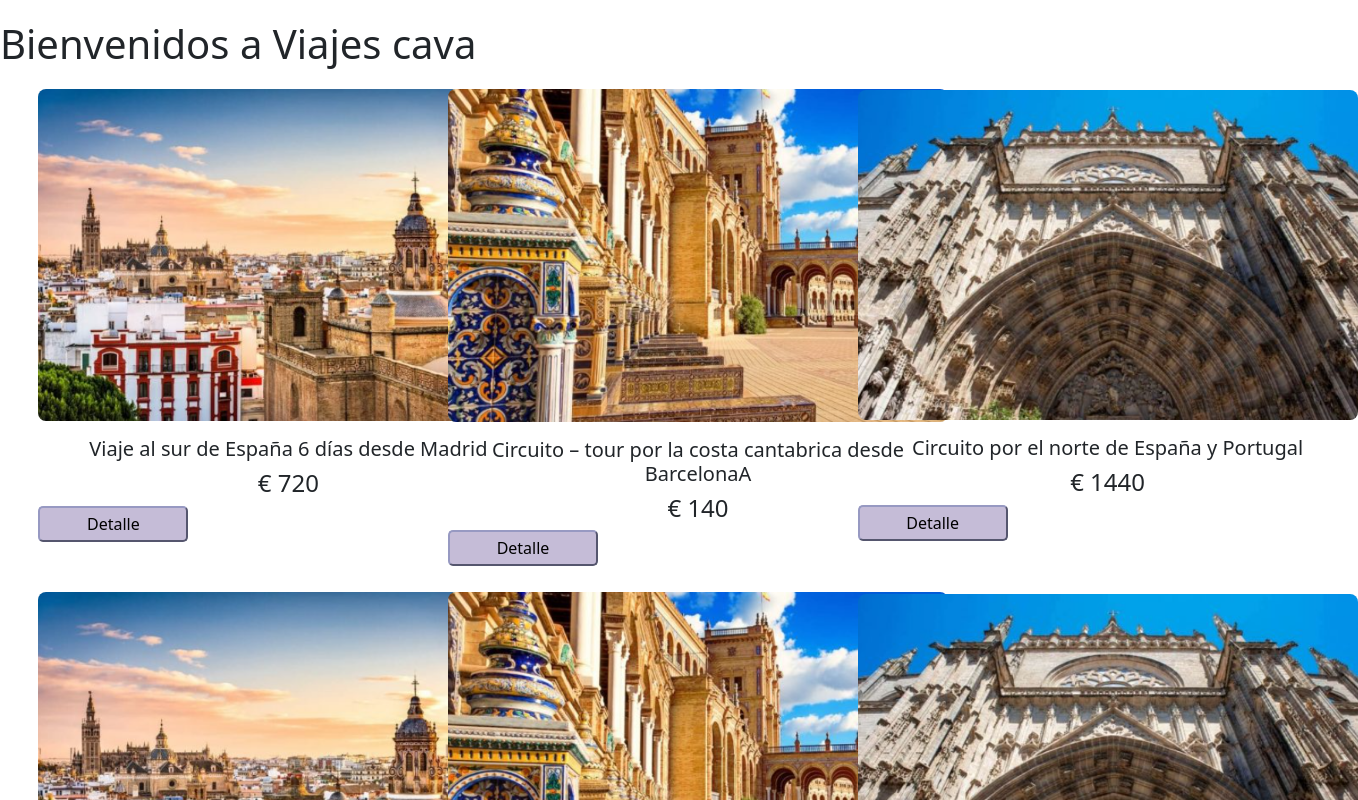
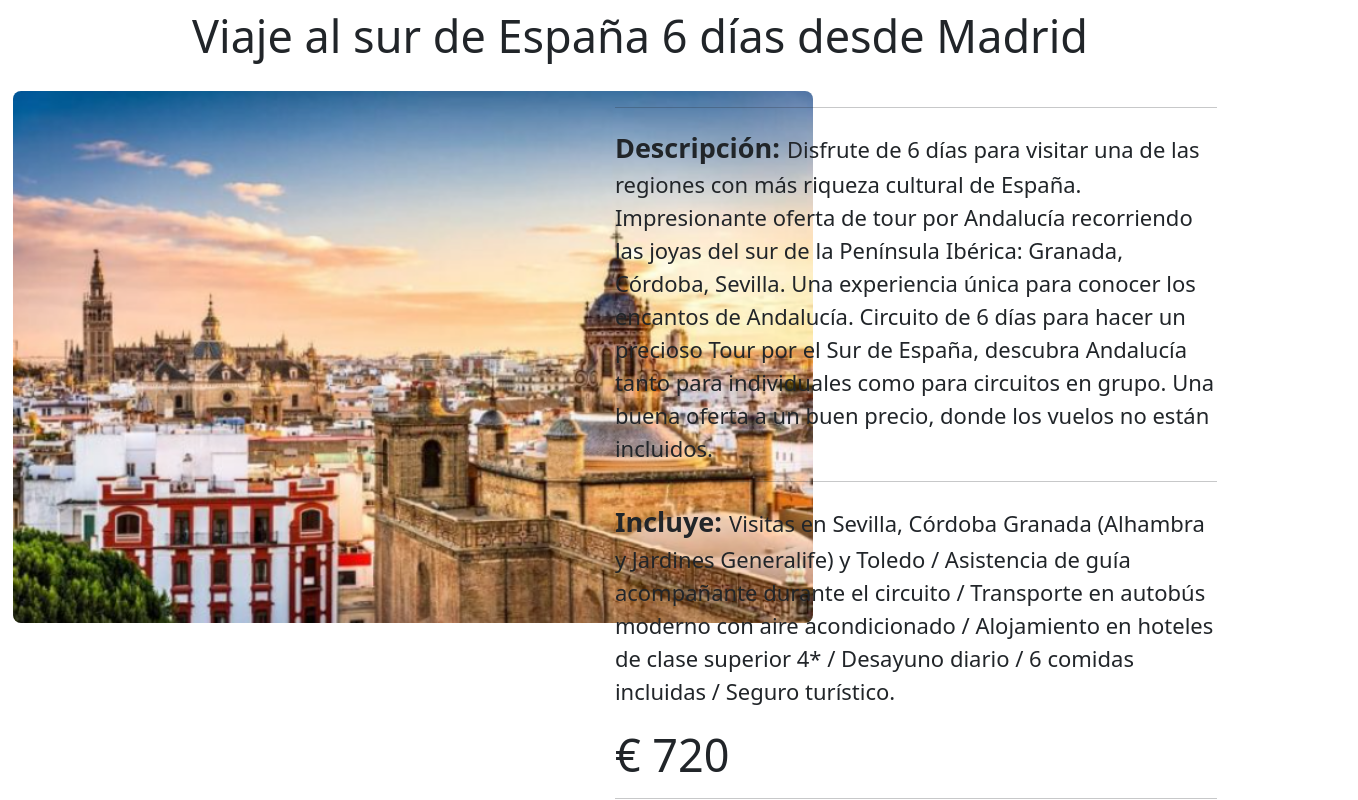
Before and after one commit to Ncavallaro/coderReactJS, a React (Create React App) app: page /item/1 in a window 1280 px wide. Shown: the part 180-980 px from the top of the page, 1358 px wide, since content can reach past the window. Built offline with nearby package versions, Linux system fonts and the light colour scheme.

Commit message:
Se crean nuevos componentes para el detalle de un producto/viaje

```diff
--- a/src/App.js
+++ b/src/App.js
@@ -1,7 +1,8 @@
 import './App.css';
 import 'bootstrap/dist/css/bootstrap.min.css';
 import NavBar from './components/Header/NavBar';
-import ItemListContainer from './components/Body/ItemListContainer';
+//import ItemListContainer from './components/Body/ItemListContainer';
+import ItemDetailContainer from './components/Body/ItemDetailContainer';
 
 
 
@@ -10,9 +11,14 @@ function App() {
   return (
     <>
       <NavBar />
-      <ItemListContainer titulo="Bienvenidos a Viajes cava"/>
+      <ItemDetailContainer/>
     </>
   );
 }
 
 export default App;
+
+
+/*
+<ItemListContainer titulo="Bienvenidos a Viajes cava"/>
+*/
--- /dev/null
+++ b/src/components/Body/ItemDetail.js
@@ -0,0 +1,40 @@
+import ItemCount from "./ItemCount";
+import '../../componentsCSS/Body/ItemDetail.css';
+
+const onAdd = (cant) => {
+    alert(cant)
+  }
+
+const ItemDetail = (props) => {
+    return(
+        <>
+            <article className='item'>
+                <div className="tituloCenter">
+                    <h3>{props.title}</h3>
+                </div>
+                <div className="imgDetail">
+                    <div>
+                        <figure>
+                            <img src={props.img}/>
+                        </figure>
+                    </div>
+                    <div >
+                        <hr/>
+                            <p><b>Descripción: </b>{props.descrption}</p>
+                        <hr/>
+                            <p><b>Incluye: </b>{props.includ}</p>
+                            <h4>{"€ " + props.price}</h4>
+                        <hr/>
+                        <div class="inputStock">
+                            <input className="form-control" type="text" disabled value={"Stock " + props.stock + " unidades"} />
+                        </div>
+                    </div>
+                </div>
+        </article>
+
+        <ItemCount stock={5} initial={1} clicked={() => onAdd}/>
+        </>
+    )
+}
+
+export default ItemDetail;
--- /dev/null
+++ b/src/components/Body/ItemDetailContainer.js
@@ -0,0 +1,45 @@
+import { useState } from "react"
+import ItemDetail from "./ItemDetail";
+import Data from '../Data';
+
+
+const ItemDetailContainer = () => {
+
+    const [trips , setTrips ] = useState("");
+
+      //implementacion de promesa
+        const listTrip = (timeout, data) => {
+            return new Promise ((resolve, reject) => {
+            setTimeout(() =>{
+                if (data) {
+                resolve(data);
+                } else {
+                reject('KO');
+                }
+            }, timeout)
+            });
+        };
+
+  listTrip(2000,Data)
+    .then((data)=> setTrips(data[0]) )
+    .then((data)=> console.log(data) )
+    .catch((error) => console.log(error));
+
+
+    return (
+        <>
+            <ItemDetail
+            key={trips.id}
+            title={trips.name}
+            img={trips.img}
+            price={trips.price}
+            descrption= {trips.descrption}
+            includ={trips.includ}
+            stock={trips.stock}
+            />
+        </>
+    )
+}
+
+
+export default ItemDetailContainer;
--- a/src/components/Body/ItemListContainer.js
+++ b/src/components/Body/ItemListContainer.js
@@ -1,12 +1,8 @@
-import ItemCount from "./ItemCount";
 import ItemList from './ItemList';
 
 
 const ItemListContainer = (props) => {
 
-  const onAdd = (cant) => {
-    alert(cant)
-  }
 
     return (
       <>
@@ -14,7 +10,6 @@ const ItemListContainer = (props) => {
         <h1>{props.titulo}</h1>
 
         <ItemList/>
-        <ItemCount stock={5} initial={1} clicked={() => onAdd}/>
       </>
     );
 }
--- /dev/null
+++ b/src/componentsCSS/Body/ItemDetail.css
@@ -0,0 +1,48 @@
+.item{
+    margin: 1%;
+    display: inline-block;
+}
+
+.tituloCenter {
+    text-align: center;
+    margin-bottom: 28px;
+}
+
+.tituloCenter h3 {
+    font-size: 45px;
+}
+
+.item figure img{
+    width: 800px;
+    border-radius: 8px;
+}
+
+.imgDetail{
+    display: flex;
+}
+
+.imgDetail div {
+    width: 48%;
+}
+
+.descriptionDetail {
+    width: 40%;
+}
+
+.imgDetail h4{
+    font-size: 45px;
+    margin-top: 20px;
+}
+
+.imgDetail p{
+    font-size: 22px;
+    margin-top: 20px;
+}
+
+.imgDetail p b {
+    font-size: 27px;
+}
+
+.inputStock {
+    width: 206px !important;
+}
```
